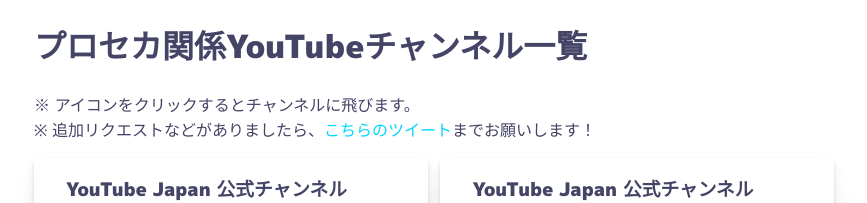
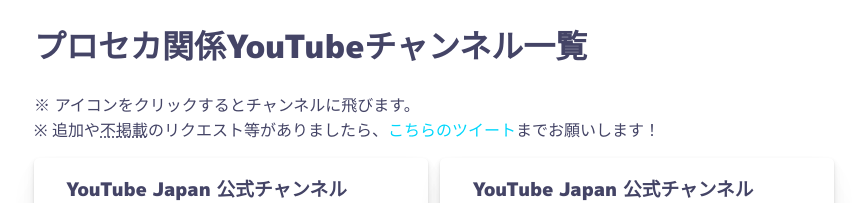
Before and after one commit to mkpoli/pjsekai-content-creators, a Svelte app: page / in a window 1280 px wide. Shown: the top 203 px of the page, without its empty margins (206-1073 px from the left). Built offline with nearby package versions, Linux system fonts and the light colour scheme.

Commit message:
Improve compliance

```diff
--- a/src/App.svelte
+++ b/src/App.svelte
@@ -19,7 +19,7 @@
   <h1>プロセカ関係YouTubeチャンネル一覧</h1>
   <p>
     ※ アイコンをクリックするとチャンネルに飛びます。<br>
-    ※ 追加リクエストなどがありましたら、<a href="https://twitter.com/_mkpoli/status/1429708704648105985?s=20">こちらのツイート</a>までお願いします！
+    ※ 追加や<abbr title="「掲載しないでほしい」">不掲載</abbr>のリクエスト等がありましたら、<a href="https://twitter.com/_mkpoli/status/1429708704648105985?s=20">こちらのツイート</a>までお願いします！
   </p>
   <div class="cards">
     {#if loading}
```
